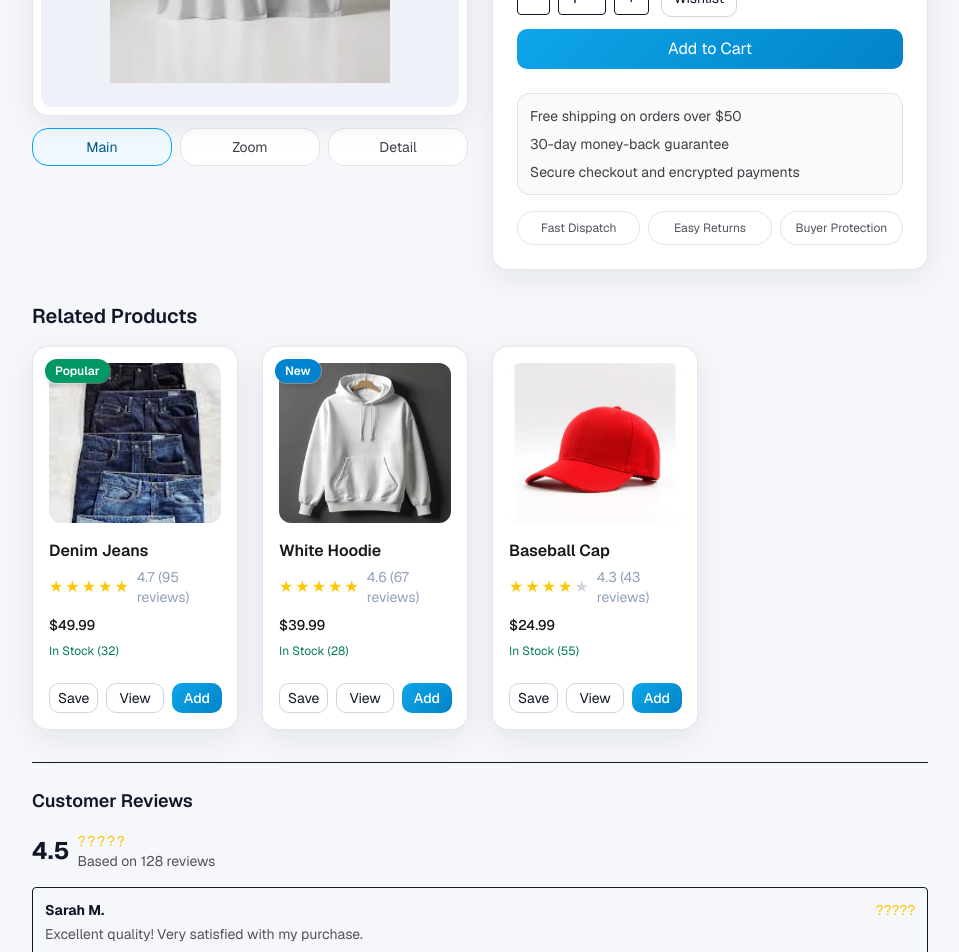
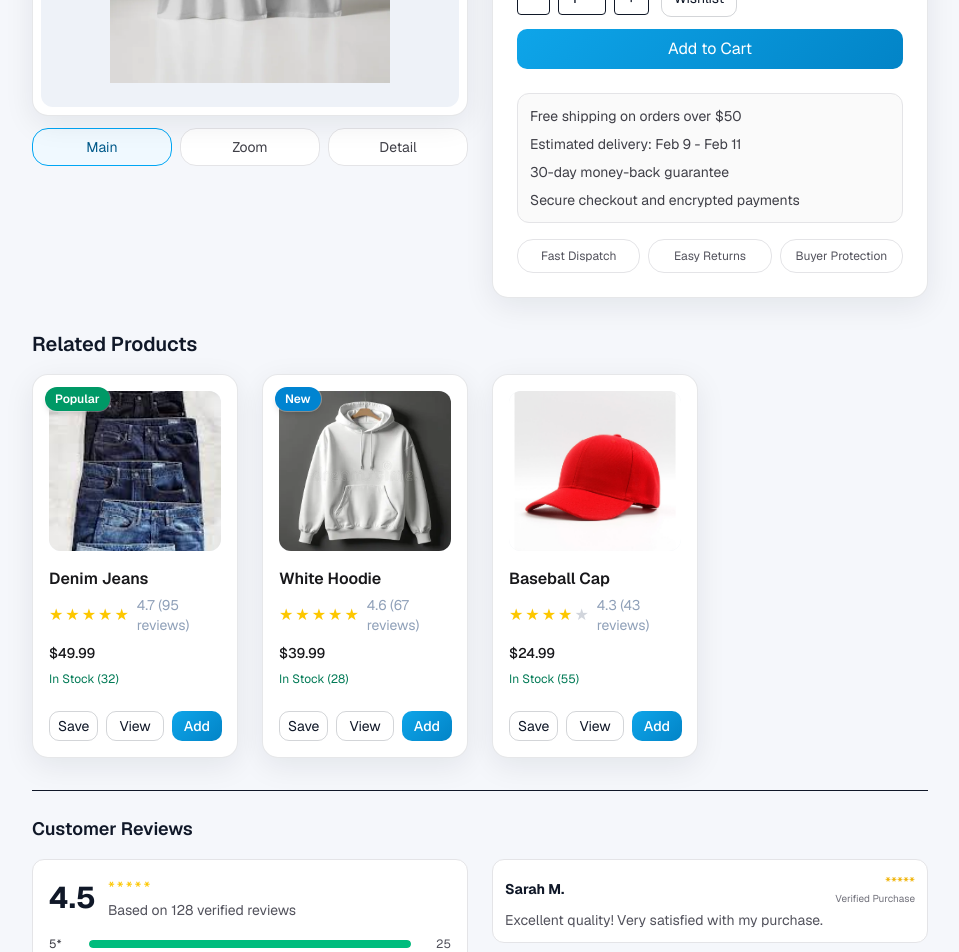
Before and after one commit to VICJAXKOL/my-e-commerce-demo, a Next.js app: page /products/1 in a window 1280 px wide. Shown: the part 360-1312 px from the top of the page, without its empty margins (160-1119 px from the left). Built offline with nearby package versions, Linux system fonts and the light colour scheme.

Commit message:
Enhance product conversion with sticky buy panel and richer reviews

```diff
--- a/app/products/[id]/page.tsx
+++ b/app/products/[id]/page.tsx
@@ -27,6 +27,12 @@ export default function ProductPage({ params }: Props) {
   }
 
   const inStock = product.stock > 0;
+  const etaStart = new Date();
+  etaStart.setDate(etaStart.getDate() + 3);
+  const etaEnd = new Date();
+  etaEnd.setDate(etaEnd.getDate() + 5);
+  const dateFormat = new Intl.DateTimeFormat("en-US", { month: "short", day: "numeric" });
+  const etaWindow = `${dateFormat.format(etaStart)} - ${dateFormat.format(etaEnd)}`;
 
   return (
     <div className="mx-auto max-w-4xl">
@@ -41,7 +47,7 @@ export default function ProductPage({ params }: Props) {
       <section className="grid grid-cols-1 gap-6 lg:grid-cols-2">
         <ProductMediaGallery image={product.image} name={product.name} />
 
-        <div className="surface-card rounded-2xl p-6">
+        <div className="surface-card rounded-2xl p-6 lg:sticky lg:top-24">
           <div className="inline-flex rounded-full border border-zinc-200 bg-zinc-50 px-3 py-1 text-xs font-semibold text-zinc-700">
             {product.category}
           </div>
@@ -61,6 +67,9 @@ export default function ProductPage({ params }: Props) {
                 <span className="font-medium text-rose-600">Out of Stock</span>
               )}
             </div>
+            {inStock && product.stock <= 10 && (
+              <p className="mt-1 text-xs font-medium text-rose-600">Low stock: only {product.stock} left</p>
+            )}
 
           <p className="mt-4 text-sm leading-7 text-muted">{product.description}</p>
 
@@ -70,6 +79,7 @@ export default function ProductPage({ params }: Props) {
 
             <div className="mt-6 grid gap-2 rounded-xl border border-zinc-200 bg-zinc-50 p-3 text-sm text-zinc-700">
               <div>Free shipping on orders over $50</div>
+              <div>Estimated delivery: {etaWindow}</div>
               <div>30-day money-back guarantee</div>
               <div>Secure checkout and encrypted payments</div>
             </div>
--- a/components/ProductReviews.tsx
+++ b/components/ProductReviews.tsx
@@ -5,23 +5,47 @@ export function ProductReviews({
   rating: number;
   reviews: number;
 }) {
+  const buckets = [5, 4, 3, 2, 1].map((stars) => {
+    const distance = Math.abs(stars - rating);
+    const weight = Math.max(0.05, 1 - distance * 0.35);
+    return { stars, count: Math.round(reviews * weight * 0.24) };
+  });
+
+  const maxCount = Math.max(...buckets.map((b) => b.count), 1);
+
   return (
     <section className="mt-8 border-t pt-6">
       <h2 className="text-lg font-semibold">Customer Reviews</h2>
-      <div className="mt-4 space-y-4">
-        <div className="text-sm">
-          <div className="flex items-center gap-2">
-            <span className="text-2xl font-bold">{rating}</span>
+
+      <div className="mt-4 grid gap-6 lg:grid-cols-2">
+        <div className="rounded-xl border border-zinc-200 bg-white p-4">
+          <div className="flex items-center gap-3">
+            <span className="text-3xl font-bold">{rating.toFixed(1)}</span>
             <div>
               <div className="flex gap-0.5">
                 {[...Array(5)].map((_, i) => (
                   <span key={i} className={i < Math.round(rating) ? "text-yellow-400" : "text-gray-300"}>
-                    ?
+                    *
                   </span>
                 ))}
               </div>
-              <p className="text-zinc-600">Based on {reviews} reviews</p>
+              <p className="text-sm text-zinc-600">Based on {reviews} verified reviews</p>
             </div>
+          </div>
+
+          <div className="mt-4 space-y-2">
+            {buckets.map((bucket) => (
+              <div key={bucket.stars} className="flex items-center gap-2 text-xs">
+                <span className="w-8 text-zinc-700">{bucket.stars}*</span>
+                <div className="h-2 flex-1 overflow-hidden rounded-full bg-zinc-200">
+                  <div
+                    className="h-full rounded-full bg-emerald-500"
+                    style={{ width: `${(bucket.count / maxCount) * 100}%` }}
+                  />
+                </div>
+                <span className="w-8 text-right text-zinc-600">{bucket.count}</span>
+              </div>
+            ))}
           </div>
         </div>
 
@@ -31,10 +55,13 @@ export function ProductReviews({
             { author: "John D.", rating: 4, text: "Good product, fast shipping. Highly recommend." },
             { author: "Emily R.", rating: 5, text: "Perfect! Exactly as described." },
           ].map((review, i) => (
-            <div key={i} className="rounded border p-3">
+            <div key={i} className="rounded-xl border border-zinc-200 bg-white p-3">
               <div className="flex items-center justify-between">
                 <strong>{review.author}</strong>
-                <span className="text-yellow-400">{"?".repeat(review.rating)}</span>
+                <div className="text-right">
+                  <span className="text-yellow-500">{"*".repeat(review.rating)}</span>
+                  <p className="text-[10px] text-zinc-500">Verified Purchase</p>
+                </div>
               </div>
               <p className="mt-1 text-zinc-600">{review.text}</p>
             </div>
```
Lines whose indentation alone changed are shown as unchanged.
